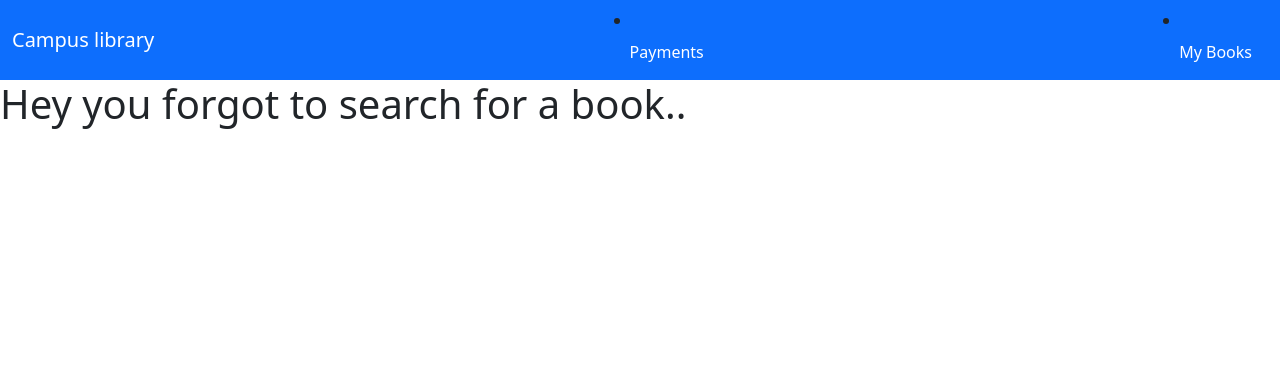
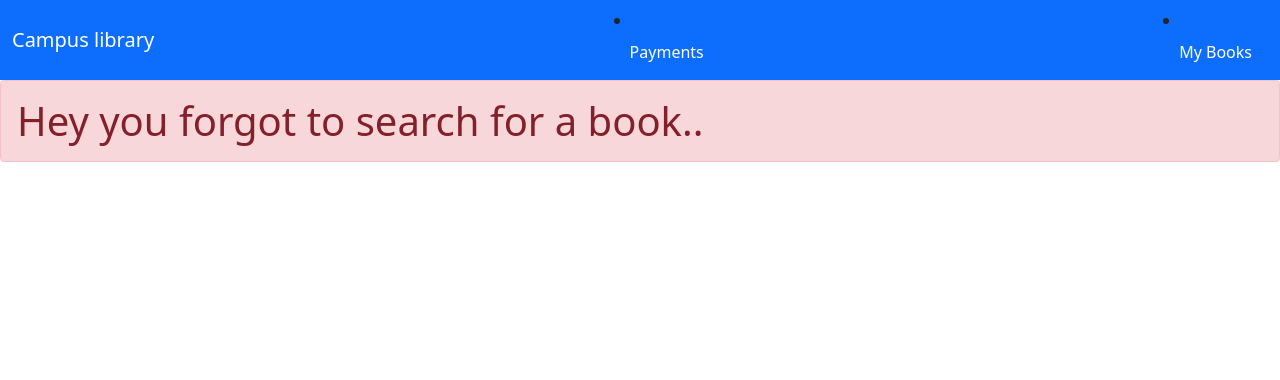
Before and after one commit to Benkyeyune/library-system, a Django app: page /search_books/ in a window 1280 px wide. Shown: the top 380 px of the page. Run offline with Django 4.2, Linux system fonts and the light colour scheme.

Commit message:
modification in templates

```diff
--- a/books/templates/books/book_librarian.html
+++ b/books/templates/books/book_librarian.html
@@ -3,7 +3,7 @@
 {% block content %}
 <h1>{{book.book_title}}</h1>
 <img src="{{ book.book_cover.url }}" alt="book_cover" style="width:100px; height: 100px">
-{{book.description}}
+{{book.description}}</br>
 {{book.author}}
 <a class="btn btn-primary" href="{% url 'books:update_book' book.id %}" role="button">Update</a>
 <a class="btn btn-danger" href="{% url 'books:delete_book' book.id %}" role="button">Delete</a>
--- a/books/templates/books/book_student.html
+++ b/books/templates/books/book_student.html
@@ -3,8 +3,8 @@
 {% block content %}
 <h1>{{book.book_title}}</h1>
 <img src="{{ book.book_cover.url }}" alt="book_cover" style="width:100px; height: 100px">
-{{book.description}}
-{{book.author}}
+{{ book.description }}
+{{ book.author }}
 
 <button class="btn btn-primary" >Borrow</button>
 {% endblock content%}
--- a/books/templates/books/search_books.html
+++ b/books/templates/books/search_books.html
@@ -7,7 +7,9 @@
         <centre>
             {% if searched %}
                 <h1>
-                You searched for {{ searched }}
+                    <div class="alert alert-primary" role="alert">
+                        You searched for {{ searched }}
+                    </div>
                 </h1>
                 <br/>
                 {% for book in books%}
@@ -17,7 +19,9 @@
                 {% endfor %}
             {% else %}
                 <h1>
-                    Hey you forgot to search for a book..
+                    <div class="alert alert-danger" role="alert">
+                        Hey you forgot to search for a book..
+                    </div>
                 </h1>
             {% endif %}
         </centre>
--- a/books/templates/books/search_books_librarian.html
+++ b/books/templates/books/search_books_librarian.html
@@ -21,7 +21,7 @@
                 {% endfor %}
             {% else %}
                 <h1>
-                    <div class="alert alert-primary" role="alert">
+                    <div class="alert alert-danger" role="alert">
                         Hey you forgot to search for a book..
                     </div>
 
```
Also changed, not shown: 1 other file.
